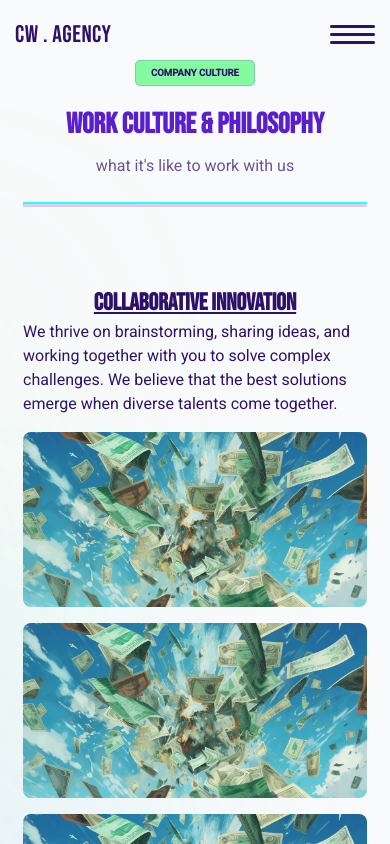
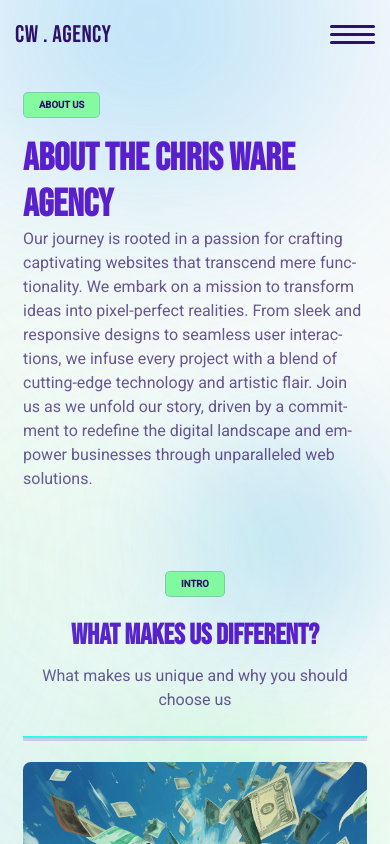
Before and after one commit to ChristianWare/chris-ware-agency, a Next.js app: page /about in a window 390 px wide. Shown: the top 844 px of the page. Built offline with nearby package versions, Linux system fonts and the light colour scheme.

Commit message:
About Page Done

```diff
--- a/src/app/about/page.tsx
+++ b/src/app/about/page.tsx
@@ -1,5 +1,8 @@
 import CompanyCulture from "../components/CompanyCulture/CompanyCulture";
+import ContactSection from "../components/ContactSection/ContactSection";
+import Faq from "../components/Faq/Faq";
 import PageIntro from "../components/PageIntro/PageIntro";
+import Process from "../components/Process/Process";
 import Reasons from "../components/Reasons/Reasons";
 import Team from "../components/Team/Team";
 import styles from "./About.module.css";
@@ -7,16 +10,18 @@ import styles from "./About.module.css";
 const AboutPage = () => {
   return (
     <section className={styles.container}>
-      {/* <div className={styles.pageIntroContainer}>
+      <div className={styles.pageIntroContainer}>
         <PageIntro
           label='About Us'
           heading='About the Chris Ware Agency'
           copy='Our journey is rooted in a passion for crafting captivating websites that transcend mere functionality. We embark on a mission to transform ideas into pixel-perfect realities. From sleek and responsive designs to seamless user interactions, we infuse every project with a blend of cutting-edge technology and artistic flair. Join us as we unfold our story, driven by a commitment to redefine the digital landscape and empower businesses through unparalleled web solutions.'
         />
-      </div> */}
-      {/* <Reasons /> */}
-      {/* <Team /> */}
+      </div>
+      <Reasons />
       <CompanyCulture />
+      <Team />
+      <Faq />
+      <ContactSection />
     </section>
   );
 };
--- a/src/app/components/CompanyCulture/CompanyCulture.module.css
+++ b/src/app/components/CompanyCulture/CompanyCulture.module.css
@@ -1,11 +1,37 @@
-.content {
+.workCulture {
   display: grid;
   grid-template-columns: 1fr 1fr;
   grid-gap: 2rem;
   margin-top: 10rem;
-  /* margin-left: auto; */
-  /* margin-right: auto; */
-  /* width: fit-content; */
+  position: relative;
+}
+
+.content::after {
+  content: "";
+  top: -3%;
+  left: 0;
+  position: absolute;
+  filter: blur(15rem);
+  transform: translateZ(0);
+  border-radius: 50%;
+  width: 300px;
+  height: 100px;
+  background-color: var(--accent2);
+  z-index: -1;
+}
+
+.content::before {
+  content: "";
+  bottom: -5%;
+  right: 10%;
+  position: absolute;
+  filter: blur(10rem);
+  transform: translateZ(0);
+  border-radius: 50%;
+  width: 250px;
+  height: 100px;
+  background-color: var(--accent1);
+  z-index: -1;
 }
 
 .card,
@@ -26,6 +52,16 @@
   gap: 0;
 }
 
+.card3 {
+  gap: 0;
+  align-items: flex-end;
+  justify-content: flex-start;
+}
+
+.card3 .copy {
+  text-align: right;
+}
+
 .copy {
   width: 30vw;
 }
@@ -34,7 +70,6 @@
   align-items: flex-start;
 }
 
-.card3,
 .card4 {
   flex-direction: column-reverse;
 }
@@ -49,24 +84,34 @@
   object-fit: contain;
   border-top-left-radius: 200px;
   border-bottom-right-radius: 6px;
+  border: 1px solid var(--primary);
 }
 
 .img2 {
   object-fit: contain;
   border-top-right-radius: 200px;
   border-bottom-left-radius: 6px;
+  border: 1px solid var(--primary);
 }
 
 .img3 {
   object-fit: contain;
   border-bottom-left-radius: 200px;
   border-top-right-radius: 6px;
+  border: 1px solid var(--primary);
 }
 
 .img4 {
   object-fit: contain;
   border-bottom-right-radius: 200px;
   border-top-left-radius: 6px;
+  border: 1px solid var(--primary);
+}
+
+.bottom {
+  display: flex;
+  align-items: center;
+  justify-content: space-between;
 }
 
 @media screen and (max-width: 768px) {
@@ -111,9 +156,10 @@
   }
 }
 
-@media screen and (max-width: 568px) {
-  .content {
+@media screen and (max-width: 668px) {
+  .workCulture {
     grid-template-columns: 1fr;
+    margin-top: 0rem;
   }
 
   .card2 {
@@ -133,6 +179,10 @@
     width: 100%;
   }
 
+  .imgContainer {
+    height: 300px;
+  }
+
   .img,
   .img2,
   .img3,
@@ -142,4 +192,12 @@
     border-bottom-right-radius: 0;
     border-radius: 8px;
   }
+
+  .card3 .copy {
+    text-align: left;
+  }
+
+  .copy, .imgContainer {
+    margin-bottom: 3rem;
+  }
 }
--- a/src/app/components/CompanyCulture/CompanyCulture.tsx
+++ b/src/app/components/CompanyCulture/CompanyCulture.tsx
@@ -2,6 +2,9 @@ import styles from "./CompanyCulture.module.css";
 import Section from "../Section/Section";
 import Image from "next/image";
 import img from "../../../../public/images/affordable.png";
+import img2 from "../../../../public/images/collab1.png";
+import img3 from "../../../../public/images/collab2.png";
+import img4 from "../../../../public/images/collab3.png";
 
 const CompanyCulture = () => {
   return (
@@ -10,12 +13,12 @@ const CompanyCulture = () => {
       headingText='work culture & philosophy'
       copyText='what it&#39;s like to work with us'
     >
-      <div className={styles.workCulture}>
-        <div className={styles.content}>
+      <div className={styles.content}>
+        <div className={styles.workCulture}>
           <div className={styles.card}>
             <div className={styles.imgContainer}>
               <Image
-                src={img}
+                src={img3}
                 alt='hey'
                 title='hey'
                 fill
@@ -32,20 +35,18 @@ const CompanyCulture = () => {
             </p>
           </div>
           <div className={styles.card3}>
-            <div className={styles.imgContainer}>
-              <Image
-                src={img}
-                alt='hey'
-                title='hey'
-                fill
-                className={styles.img3}
-              />
-            </div>
+            <h3 className={styles.heading}>Client-Centric Dedication</h3>
+            <p className={styles.copy}>
+              Our culture revolves around serving our clients with dedication
+              and excellence. We go the extra mile to understand their goals,
+              communicate effectively, and ensure that our web development
+              solutions align with their vision and business objectives.
+            </p>
           </div>
           <div className={styles.card4}>
             <div className={styles.imgContainer}>
               <Image
-                src={img}
+                src={img4}
                 alt='hey'
                 title='hey'
                 fill
@@ -54,6 +55,26 @@ const CompanyCulture = () => {
             </div>
           </div>
         </div>
+        {/* <div className={styles.bottom}>
+          <div className={styles.left}>
+            <h3>Client-Centric Dedication</h3>
+            <p className={styles.copy}>
+              Our culture revolves around serving our clients with dedication
+              and excellence. We go the extra mile to understand their goals,
+              communicate effectively, and ensure that our web development
+              solutions align with their vision and business objectives.
+            </p>
+          </div>
+          <div className={styles.left}>
+            <h3>Adaptability and Agilit</h3>
+            <p className={styles.copy}>
+              In the dynamic world of web development, adaptability is key. Our
+              culture embraces change and agility. We&#39;re quick to adapt to
+              emerging technologies, industry trends, and client needs, ensuring
+              that we&#39;re always one step ahead.
+            </p>
+          </div>
+        </div> */}
       </div>
     </Section>
   );
--- a/src/app/components/Reasons/Reasons.module.css
+++ b/src/app/components/Reasons/Reasons.module.css
@@ -16,6 +16,7 @@
 .imgContainer {
   position: relative;
   height: 400px;
+  width: 100%;
 }
 
 .img {
@@ -61,3 +62,10 @@
     height: 300px;
   }
 }
+
+
+@media screen and (max-width: 568px) {
+  .bottom {
+    grid-template-columns: repeat(auto-fit, minmax(275px, 1fr));
+  }
+}
```
